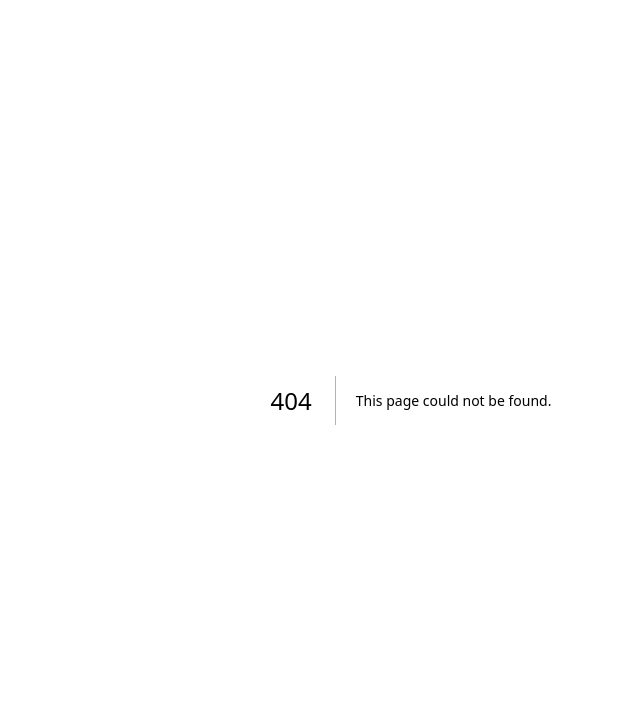
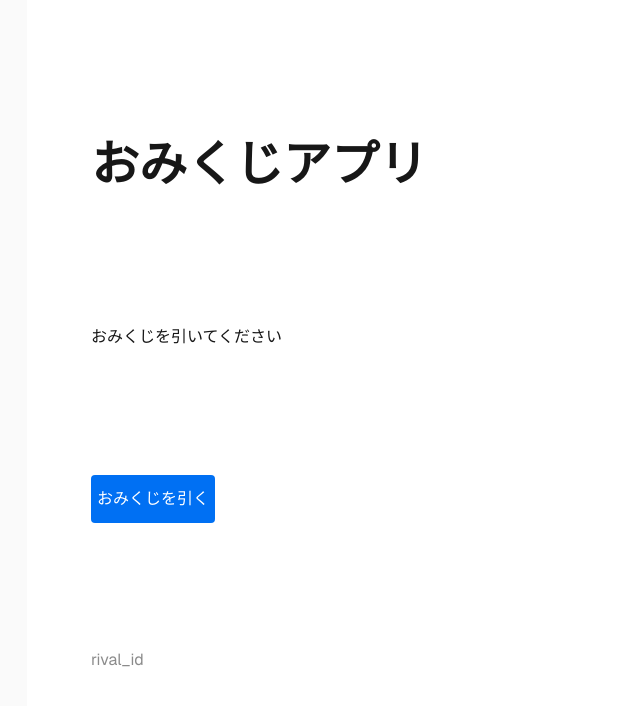
Before and after one commit to yama-can/pcp-2026-summer-lecture, a Next.js app: page /battle_sample in a window 1280 px wide. Before the commit this address had no page. Shown: the top 706 px of the page, without its empty margins (229-869 px from the left). Built offline with nearby package versions, Linux system fonts and the light colour scheme.

Commit message:
[add] Add hinagata

```diff
--- a/eslint.config.mjs
+++ b/eslint.config.mjs
@@ -13,6 +13,13 @@
     "build/**",
     "next-env.d.ts",
   ]),
+  {
+    rules: {
+      "no-unused-vars": "off",
+      "import/no-unresolved": "off",
+      "import/prefer-default-export": "off"
+    }
+  },
 ]);
 
 export default eslintConfig;
--- a/src/app/api/battle/route.ts
+++ b/src/app/api/battle/route.ts
@@ -1,3 +1,5 @@
+/* eslint-disable @typescript-eslint/no-unused-vars */
+
 import { omikujiHistory } from "@/lib/memory";
 import { omikujiIndex } from "@/lib/omikuji";
 import { NextRequest, NextResponse } from "next/server";
@@ -13,8 +15,14 @@
 
 	}
 
-	const userOmikuji = omikujiHistory.get(userId);
-	const rivalOmikuji = omikujiHistory.get(rivalId);
+	// ======================================
+	// omikujiHistory からユーザーのおみくじを取得するコードを書く
+	// ======================================
+
+	const userOmikuji = "";
+	const rivalOmikuji = "";
+
+	// ======================================
 
 	if(!userOmikuji || !rivalOmikuji) {
 
--- a/src/app/api/omikuji/route.ts
+++ b/src/app/api/omikuji/route.ts
@@ -1,3 +1,5 @@
+/* eslint-disable @typescript-eslint/no-unused-vars */
+
 import { omikujiHistory } from "@/lib/memory";
 import { randomOmikuji } from "@/lib/omikuji";
 import { NextResponse } from "next/server";
@@ -5,11 +7,16 @@
 
 export function GET() {
 
-	const omikujiID = randomUUID();
-	const omikujiResult = randomOmikuji();
+	// ======================================
+	// ランダムなおみくじを返すロジックを書く
+	// ======================================
 
-	omikujiHistory.set(omikujiID, omikujiResult);
+	const omikuji = "";
 
-	return NextResponse.json({ omikuji: omikujiResult, omikujiID });
+	return NextResponse.json({
+		// JSON を書こう！
+	});
+
+	// ======================================
 
 }
--- /dev/null
+++ b/src/app/battle_sample/page.tsx
@@ -0,0 +1,60 @@
+"use client"; // ブラウザ側で動かすならこれを付ける
+import { useState } from "react";
+
+export default function Home() {
+
+	const [omikuji, setOmikuji] = useState<string | null>(null);
+	const [omikujiID, setOmikujiID] = useState<string | null>(null);
+
+	return (
+		<div className="flex flex-col flex-1 items-center justify-center bg-zinc-50 font-sans dark:bg-black">
+			<main className="flex flex-1 w-full max-w-3xl flex-col items-center justify-between py-32 px-16 bg-white dark:bg-black sm:items-start">
+
+				<h1>
+					おみくじアプリ
+				</h1>
+
+				<p>
+					{
+						omikuji === null ?
+							"おみくじを引いてください" :
+							"あなたの運勢は " + omikuji + " です (ID: " + omikujiID + ")"
+					}
+				</p>
+
+				<button
+					onClick={() => fetch("/api/omikuji").then(res => res.json()).then(data => {
+						setOmikuji(data.omikuji);
+						setOmikujiID(data.omikujiID);
+					})}
+				>
+					おみくじを引く
+				</button>
+
+				<form action={async (formData: FormData) => {
+					const user_id = formData.get("user_id");	// form に入力されたデータを取得する処理
+					const rival_id = formData.get("rival_id");
+					if (!user_id || !rival_id) {
+						alert("おみくじが引かれていないか、rival_id が設定されていません。");
+						return;
+					}
+
+					// API からデータを取る処理
+					const { userOmikuji, rivalOmikuji, result }
+						= await fetch(`/api/battle?user_id=${encodeURIComponent(user_id as string)}&rival_id=${encodeURIComponent(rival_id as string)}`)
+							.then(data => data.json());
+
+					// 表示処理
+					alert(`${result}！！\nあなた：${userOmikuji}\nライバル：${rivalOmikuji}`);
+
+				}}>
+
+					<input type="hidden" name="user_id" value={omikujiID || ""} />
+					<input type="text" placeholder="rival_id" name="rival_id" />
+
+				</form>
+
+			</main>
+		</div>
+	);
+}
--- a/src/app/page.tsx
+++ b/src/app/page.tsx
@@ -1,10 +1,15 @@
+/* eslint-disable @typescript-eslint/no-unused-vars */
+
 "use client"; // ブラウザ側で動かすならこれを付ける
 import { useState } from "react";
 
 export default function Home() {
 
-  const [omikuji, setOmikuji] = useState<string | null>(null);
-  const [omikujiID, setOmikujiID] = useState<string | null>(null);
+  // ======================================
+  // ここで State を作る
+  // ======================================
+
+  // ======================================
 
   return (
     <div className="flex flex-col flex-1 items-center justify-center bg-zinc-50 font-sans dark:bg-black">
@@ -14,45 +19,27 @@
           おみくじアプリ
         </h1>
 
-        <p>
-          {
-            omikuji === null ?
-              "おみくじを引いてください" :
-              "あなたの運勢は " + omikuji + " です (ID: " + omikujiID + ")"
-          }
-        </p>
+        {/* ======================================
+          ここに結果表示を作る
+        ====================================== */}
+
+        {/* ====================================== */}
 
         <button
-          onClick={() => fetch("/api/omikuji").then(res => res.json()).then(data => {
-            setOmikuji(data.omikuji);
-            setOmikujiID(data.omikujiID);
-          })}
+          onClick={() => {
+
+            // ======================================
+            // ここでおみくじを引くロジックを作る
+            // ======================================
+
+            // ======================================
+
+          }}
         >
           おみくじを引く
         </button>
 
-        <form action={async (formData: FormData) => {
-          const user_id = formData.get("user_id");
-          const rival_id = formData.get("rival_id");
-          if (!user_id || !rival_id) {
-            alert("おみくじが引かれていないか、rival_id が設定されていません。");
-            return;
-          }
-
-          const { userOmikuji, rivalOmikuji, result }
-            = await fetch(`/api/battle?user_id=${encodeURIComponent(user_id as string)}&rival_id=${encodeURIComponent(rival_id as string)}`)
-              .then(data => data.json());
-
-          alert(`${result}！！\nあなた：${userOmikuji}\nライバル：${rivalOmikuji}`);
-
-        }}>
-
-          <input type="hidden" name="user_id" value={omikujiID || ""} />
-          <input type="text" placeholder="rival_id" name="rival_id" />
-
-        </form>
-
       </main>
-    </div >
+    </div>
   );
 }
```
